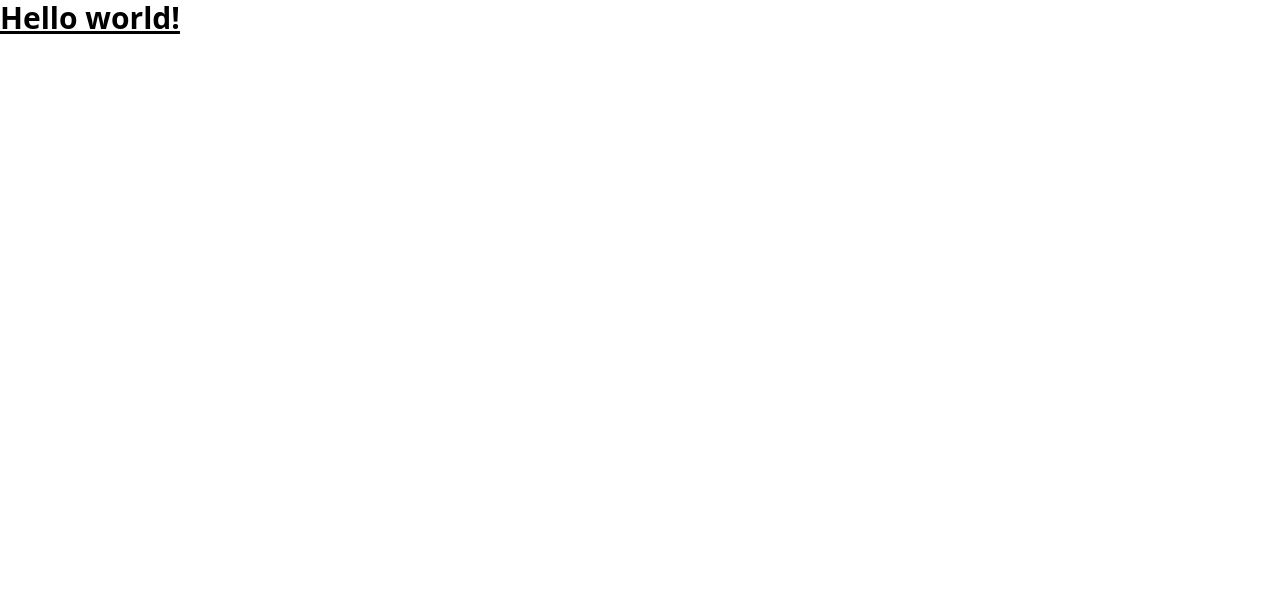
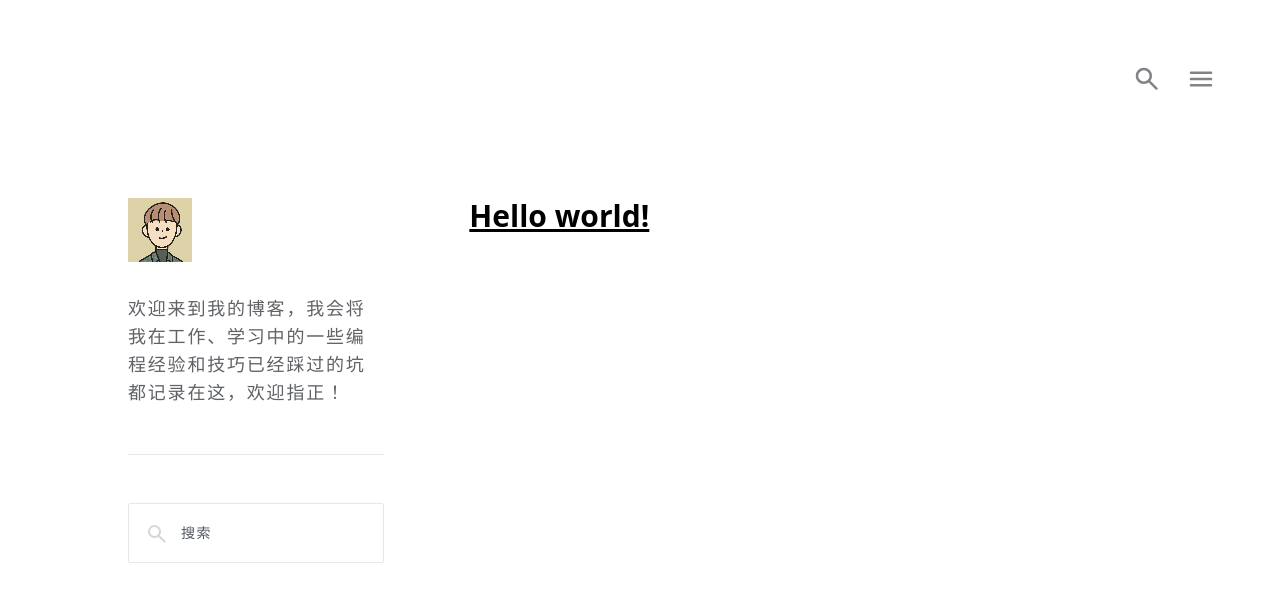
Before and after one commit to fightingsun/blog, a Nuxt app: page / in a window 1280 px wide. Shown: the top 602 px of the page. Built offline with nearby package versions, Linux system fonts and the light colour scheme.

Commit message:
feat: 新增顶部、侧边栏

```diff
--- a/app.vue
+++ b/app.vue
@@ -1,5 +1,70 @@
 <template>
-  <NuxtPage />
+  <header class="flex min-h-fit flex-row items-center justify-between p-16">
+    <div>
+      <button v-show="false">
+        <Icon
+          name="material-symbols:home-outline-rounded"
+          class="opacity-70"
+          style="color: #4b4f55"
+          size="30px"
+        />
+      </button>
+    </div>
+    <div>
+      <button class="pl-6 opacity-70">
+        <Icon
+          name="material-symbols:search-rounded"
+          style="color: #4b4f55"
+          size="30px"
+        />
+      </button>
+      <button class="pl-6 opacity-70">
+        <Icon
+          name="material-symbols:menu-rounded"
+          style="color: #4b4f55"
+          size="30px"
+        />
+      </button>
+    </div>
+  </header>
+  <div
+    class="mx-auto flex w-4/5 max-w-screen-xl flex-row justify-between pt-10 pb-32"
+  >
+    <!-- 侧边栏 -->
+    <aside class="basis-3/12">
+      <!-- logo 和 网站描述 -->
+      <section class="border-b pb-12">
+        <!-- logo -->
+        <div class="mb-8">
+          <a href="/">
+            <img src="~/assets/img/logo.jpg" alt="Logo" />
+          </a>
+        </div>
+        <!-- 博客介绍 -->
+        <p class="text-lg tracking-widest" style="color: #5f6266">
+          欢迎来到我的博客，我会将我在工作、学习中的一些编程经验和技巧已经踩过的坑都记录在这，欢迎指正！
+        </p>
+      </section>
+      <!-- 搜索框 -->
+      <section class="border-b py-12">
+        <div class="cursor-text rounded-sm border p-4">
+          <Icon
+            name="material-symbols:search-rounded"
+            style="color: #d3d7db"
+            class="mr-3"
+            size="24px"
+          />
+          <span class="text-sm tracking-widest" style="color: #535763"
+            >搜索</span
+          >
+        </div>
+      </section>
+    </aside>
+    <!-- 内容 -->
+    <section class="basis-8/12">
+      <NuxtPage />
+    </section>
+  </div>
 </template>
 
 <style>
@@ -12,4 +77,7 @@
   opacity: 0;
   filter: blur(1rem);
 }
+button:hover {
+  opacity: 1;
+}
 </style>
--- a/package.json
+++ b/package.json
@@ -15,5 +15,8 @@
     "prettier": "^2.8.0",
     "prettier-plugin-tailwindcss": "^0.2.0",
     "tailwindcss": "^3.2.4"
+  },
+  "dependencies": {
+    "vue": "^3.2.45"
   }
 }
```
Also changed, not shown: assets/img/logo.jpg (added), 1 other file (tests, documents, lock files or other folders).
